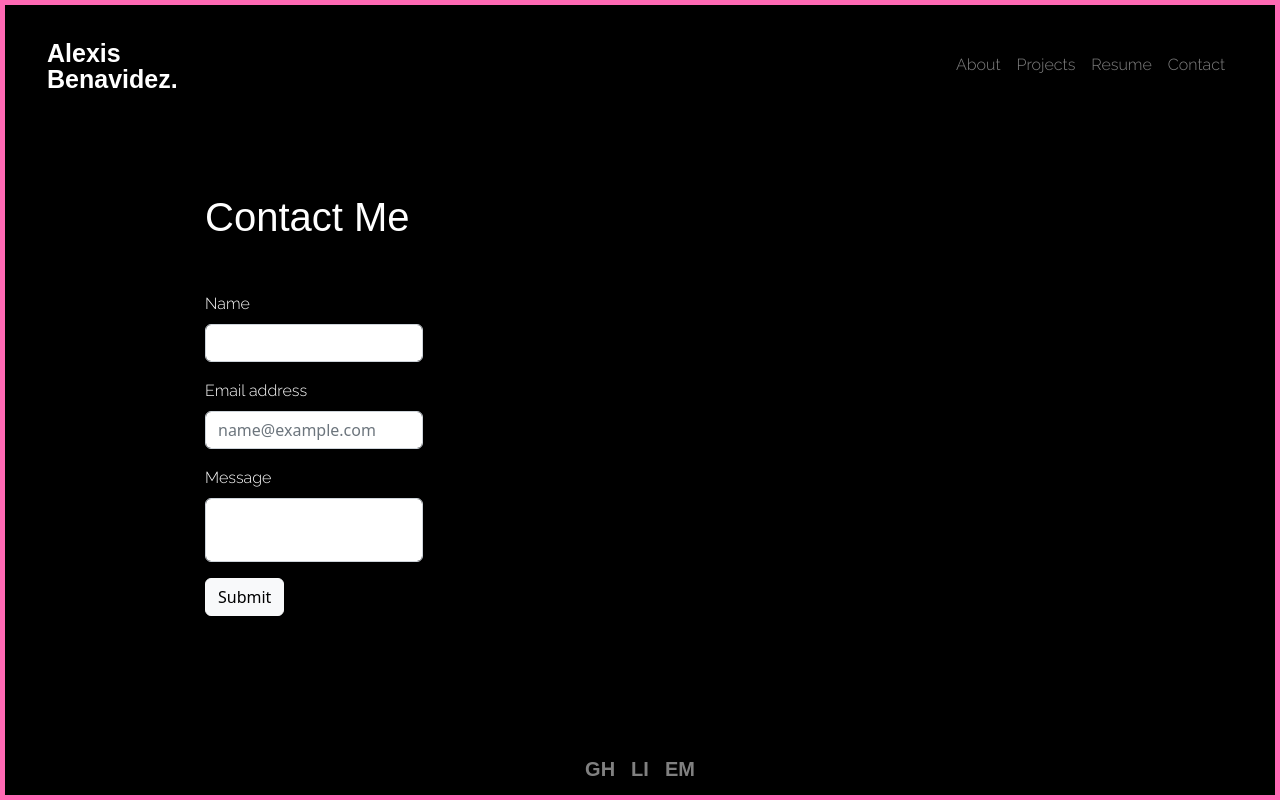
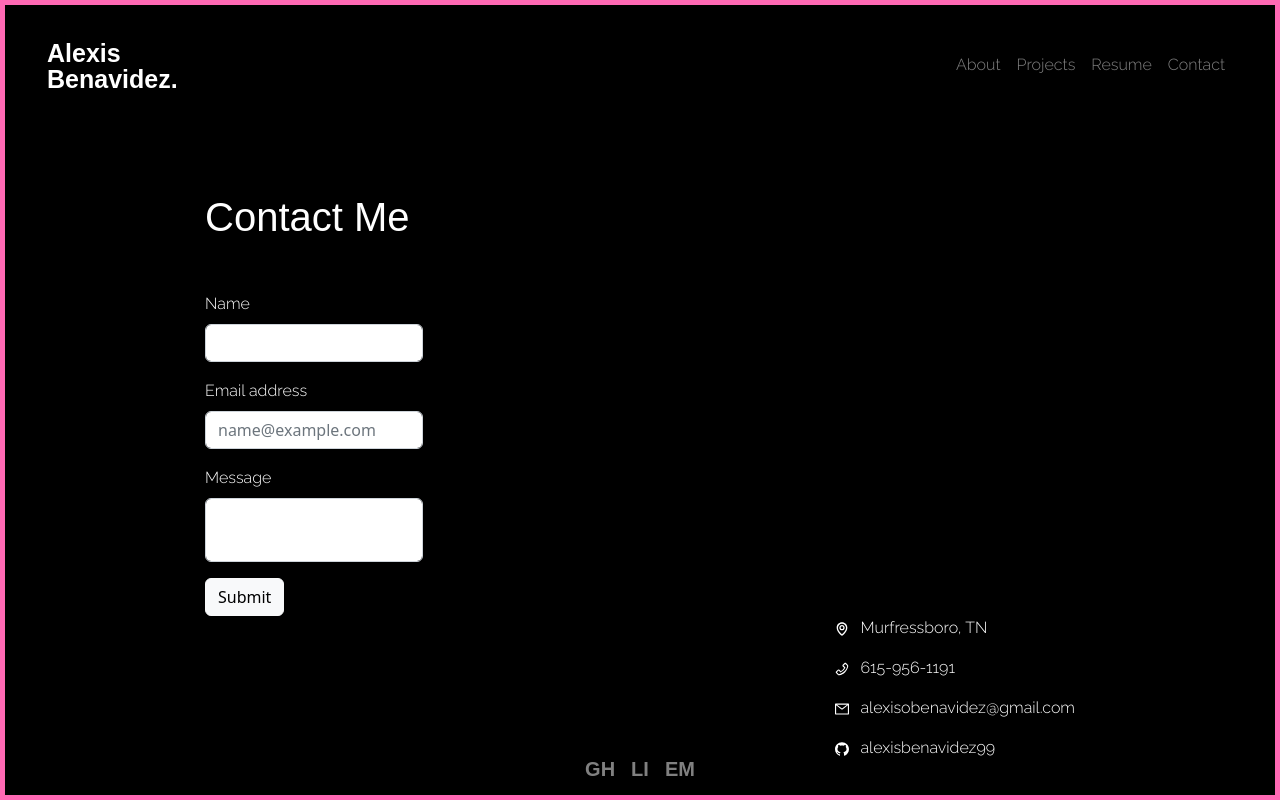
Before and after one commit to alexisbenavidez99/my_portfolio, a React (Create React App) app: page /contact in a window 1280 px wide. Built offline with nearby package versions, Linux system fonts and the light colour scheme; a web font is replaced by a local one.

Commit message:
adding info to contact page

```diff
--- a/src/App.css
+++ b/src/App.css
@@ -172,9 +172,6 @@ label,
     cursor: pointer;
     outline: none;
 }
-a .button:hover {
-    color: white;
-}
 
 .button:hover {
     background-color: #ff24b6;
@@ -187,4 +184,28 @@ a .button:hover {
     transform: translateY(-1px);
 }
 
+.contact-list-container {
+    background-color: green;
+}
+
+.contact-list-container ul{
+    float: right;
+}
+
+.contact-list-container li {
+    list-style-type: none;
+}
+
+.contact-list-container li .contact-list {
+    font-family: "Raleway", sans-serif, serif;
+    color: white;
+    display: flex;
+    width: 100%;
+}
+
+.icon {
+    padding-right: 10px;
+}
+
+
 /* MEDIA QUERIES */
--- a/src/App.js
+++ b/src/App.js
@@ -1,4 +1,5 @@
 import React from "react";
+import { IconName } from "react-icons/";
 import Navbar from "./components/NavTabs";
 import Footer from "./components/Footer";
 import { BrowserRouter as Router } from "react-router-dom";
--- a/src/components/AnimatedRoutes.js
+++ b/src/components/AnimatedRoutes.js
@@ -13,8 +13,8 @@ function AnimatedRoutes() {
     return (
         <AnimatePresence>
             <Routes location={location} key={location.pathname}>
+                <Route path="/my_portfolio" element={<About />} />
                 <Route path="/" element={<About />} />
-                <Route path="/about" element={<About />} />
                 <Route path="/projects" element={<Projects />} />
                 <Route path="/resume" element={<Resume />} />
                 <Route path="/contact" element={<Contact />} />
--- a/src/components/pages/Contact.js
+++ b/src/components/pages/Contact.js
@@ -1,4 +1,8 @@
 import React, { useState } from 'react';
+import { BiMap } from "react-icons/bi";
+import { AiOutlineMail } from "react-icons/ai";
+import { AiOutlinePhone } from "react-icons/ai";
+import { AiOutlineGithub } from "react-icons/ai";
 import { validateEmail } from '../../utils/helpers';
 import { motion } from "framer-motion";
 
@@ -94,6 +98,44 @@ export default function Contact() {
                 <div className="col-12">
                     <button type="submit" className="btn btn-light" onClick={handleFormSubmit}>Submit</button>
                 </div>
+                <div className="contact-list-container">
+                    <div className="left">
+                        <ul>
+                            <li>
+                            <div className="contact-list">
+                                <div className="icon">
+                                    <BiMap color="white" />
+                                    </div>
+                                    <p>Murfressboro, TN</p>
+                                </div>
+                            </li>
+                            <li>
+                            <div className="contact-list">
+                                <div className="icon">
+                                    <AiOutlinePhone color="white" />
+                                    </div>
+                                    <p>615-956-1191</p>
+                                </div>
+                            </li>
+                            <li>
+                            <div className="contact-list">
+                                <div className="icon">
+                                    <AiOutlineMail color="white" />
+                                    </div>
+                                    <p>alexisobenavidez@gmail.com</p>
+                                </div>
+                            </li>
+                            <li>
+                            <div className="contact-list">
+                                <div className="icon">
+                                    <AiOutlineGithub color="white" />
+                                    </div>
+                                    <p>alexisbenavidez99</p>
+                                </div>
+                            </li>
+                        </ul>
+                    </div>
+                </div>
                 {errMessage && (
                     <div>
                         <p className="error-text">{errMessage}</p>
```
